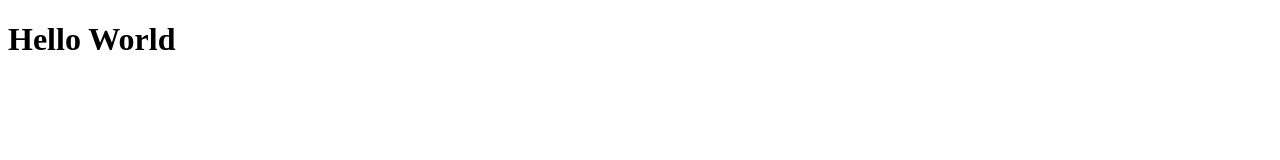
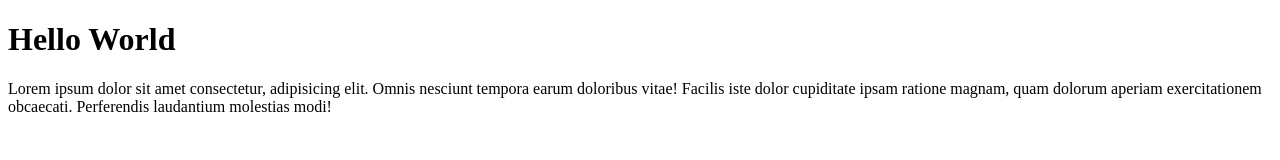
Before and after one commit to Dao-Deo/projeto-1, a plain HTML site: page index.html in a window 1280 px wide. Drawn offline with Linux system fonts and the light colour scheme.

Commit message:
Adicionado Paragrafo

```diff
--- a/index.html
+++ b/index.html
@@ -8,5 +8,6 @@
 </head>
 <body>
     <h1>Hello World</h1>
+    <p>Lorem ipsum dolor sit amet consectetur, adipisicing elit. Omnis nesciunt tempora earum doloribus vitae! Facilis iste dolor cupiditate ipsam ratione magnam, quam dolorum aperiam exercitationem obcaecati. Perferendis laudantium molestias modi!</p>
 </body>
 </html>
```
